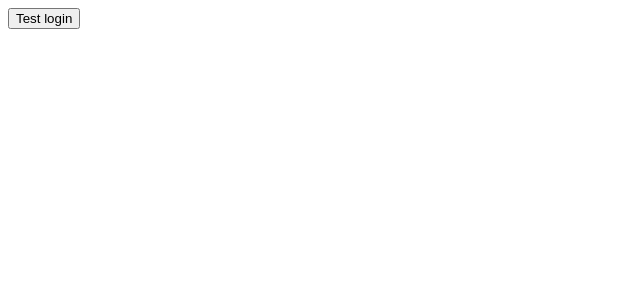
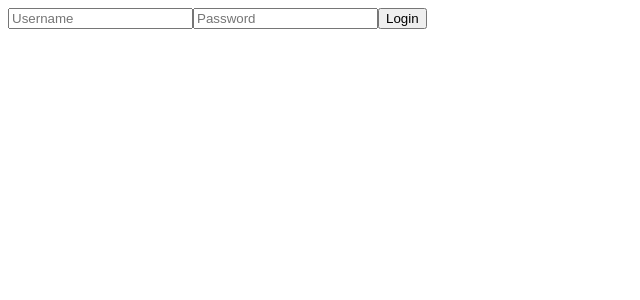
Before and after one commit to MVT-q/task-management-fullstack, an Angular app in the folder task-management-client/: page / in a window 1280 px wide. Shown: the top 300 px of the page, without its empty margins (0-640 px from the left). Built offline with nearby package versions, Linux system fonts and the light colour scheme.

Commit message:
Add JWT storage and authentication interceptor

```diff
--- a/task-management-client/src/app/app.config.ts
+++ b/task-management-client/src/app/app.config.ts
@@ -4,7 +4,8 @@ import {
   provideZoneChangeDetection,
 } from '@angular/core';
 import { provideRouter } from '@angular/router';
-import { provideHttpClient } from '@angular/common/http';
+import { provideHttpClient, withInterceptors } from '@angular/common/http';
+import { authInterceptor } from './interceptors/auth.interceptor';
 
 import { routes } from './app.routes';
 
@@ -13,6 +14,6 @@ export const appConfig: ApplicationConfig = {
     provideBrowserGlobalErrorListeners(),
     provideZoneChangeDetection({ eventCoalescing: true }),
     provideRouter(routes),
-    provideHttpClient(),
+    provideHttpClient(withInterceptors([authInterceptor])),
   ],
 };
--- a/task-management-client/src/app/app.html
+++ b/task-management-client/src/app/app.html
@@ -1 +1,15 @@
-<button (click)="testLogin()">Test login</button>
+<form (ngSubmit)="login()">
+  <input
+    type="text"
+    name="username"
+    [(ngModel)]="username"
+    placeholder="Username">
+
+  <input
+    type="password"
+    name="password"
+    [(ngModel)]="password"
+    placeholder="Password">
+
+  <button type="submit">Login</button>
+</form>
--- a/task-management-client/src/app/app.ts
+++ b/task-management-client/src/app/app.ts
@@ -1,24 +1,28 @@
-import { Component, signal } from '@angular/core';
+import { Component } from '@angular/core';
 import { AuthService } from './services/auth.service';
+import { FormsModule } from '@angular/forms';
 
 @Component({
   selector: 'app-root',
-  imports: [],
+  imports: [FormsModule],
   templateUrl: './app.html',
   styleUrl: './app.css',
 })
 export class App {
+  username = '';
+  password = '';
+
   constructor(private readonly authService: AuthService) {}
 
-  testLogin(): void {
+  login(): void {
     this.authService
       .login({
-        username: 'name',
-        password: 'string',
+        username: this.username,
+        password: this.password,
       })
       .subscribe({
         next: (response) => {
-          console.log(response);
+          localStorage.setItem('token', response.token);
         },
         error: (error) => {
           console.error(error);
--- /dev/null
+++ b/task-management-client/src/app/interceptors/auth.interceptor.ts
@@ -0,0 +1,15 @@
+import { HttpInterceptorFn } from '@angular/common/http';
+
+export const authInterceptor: HttpInterceptorFn = (request, next) => {
+  const token = localStorage.getItem('token');
+
+  if (token) {
+    request = request.clone({
+      setHeaders: {
+        Authorization: `Bearer ${token}`,
+      },
+    });
+  }
+
+  return next(request);
+};
--- a/task-management-client/src/app/services/project.service.ts
+++ b/task-management-client/src/app/services/project.service.ts
@@ -11,7 +11,7 @@ export class ProjectService {
 
   constructor(private readonly http: HttpClient) {}
 
-  getProject(): Observable<Project[]> {
+  getProjects(): Observable<Project[]> {
     return this.http.get<Project[]>(this.apiUrl);
   }
 }
```
